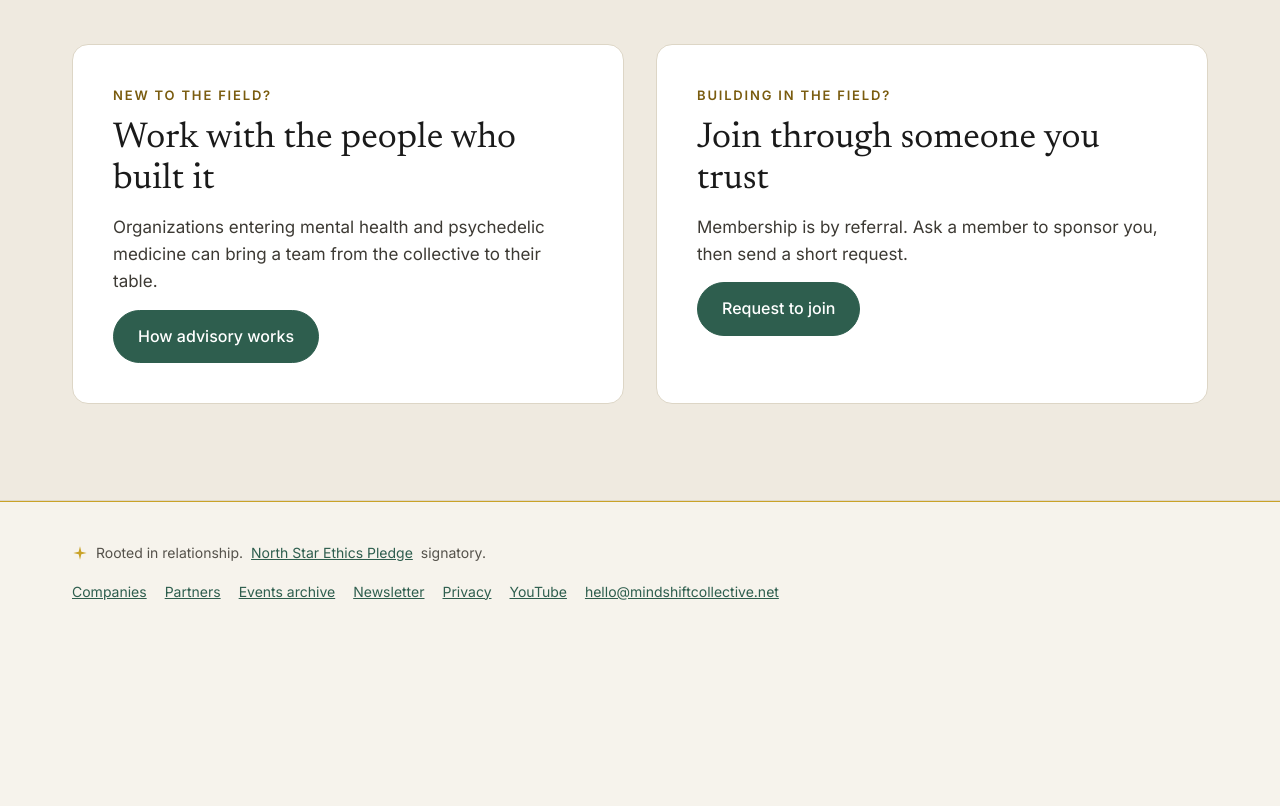
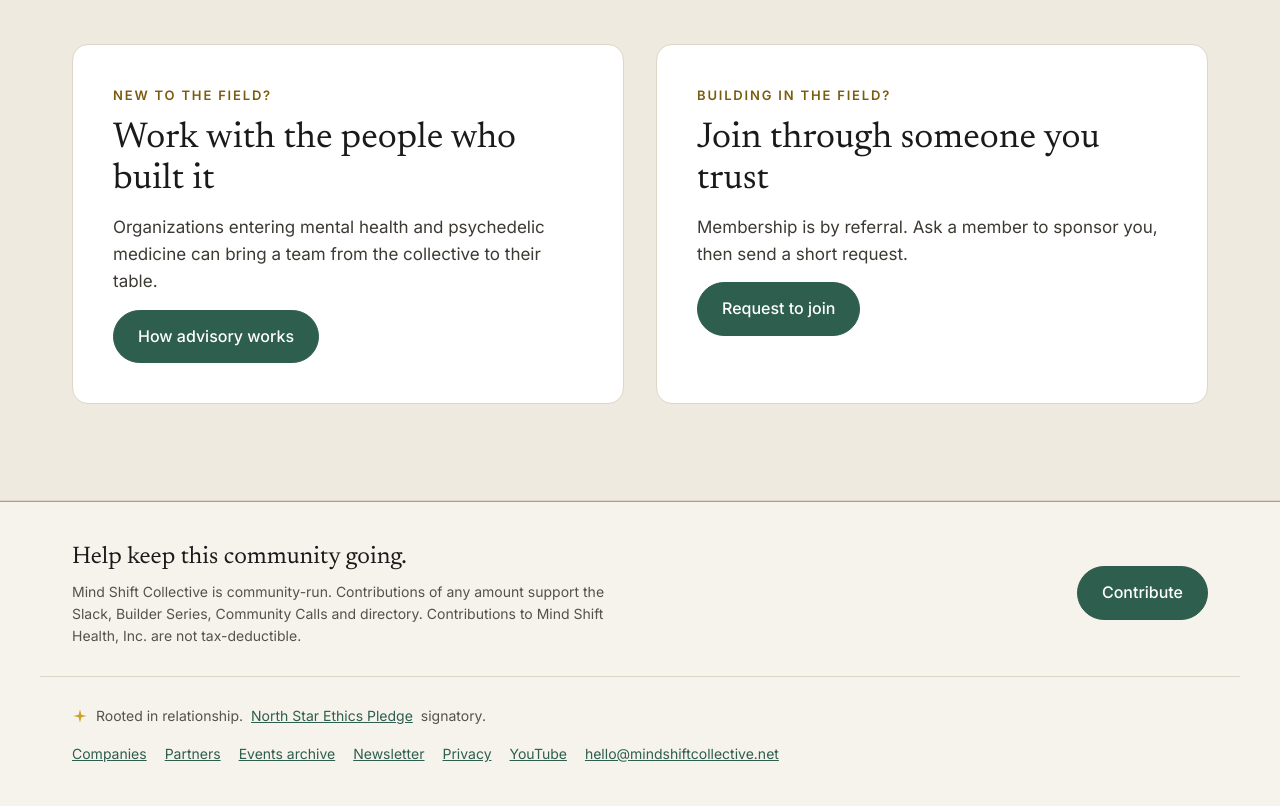
Before and after one commit to Mind-Shift-Collective/msc-website, an Astro site: page / in a window 1280 px wide. Shown: the part 5289-6095 px from the top of the page. Before the commit the page ends 5932 px from the top, so only its background shows below. Built offline with nearby package versions, Linux system fonts and the light colour scheme; Astro itself is replaced by a stand-in of ours.

Commit message:
Footer: Contribute button (Stripe pay-what-you-can link), not tax-deductible note
Co-Authored-By: Claude Opus 5.5 <noreply@anthropic.com>
Claude-Session: https://claude.ai/code/session_01XoJqMKEHH55ATc3MYJEmfw

```diff
--- a/src/layouts/Base.astro
+++ b/src/layouts/Base.astro
@@ -55,7 +55,14 @@ const isPreview = import.meta.env.PUBLIC_SITE_LIVE !== 'true';
     <slot />
   </main>
   <footer style="border-top:1px solid var(--gold);">
-    <div class="wrap row" style="justify-content:space-between;padding-top:40px;padding-bottom:40px;font-size:14px;color:var(--muted);">
+    <div class="wrap row contribute" style="justify-content:space-between;align-items:center;gap:16px 32px;padding-top:36px;padding-bottom:28px;border-bottom:1px solid var(--line);">
+      <div style="max-width:560px;">
+        <p style="margin:0;font-family:var(--serif);font-size:24px;color:var(--ink);">Help keep this community going.</p>
+        <p style="margin:4px 0 0;font-size:14px;color:var(--muted);">Mind Shift Collective is community-run. Contributions of any amount support the Slack, Builder Series, Community Calls and directory. Contributions to Mind Shift Health, Inc. are not tax-deductible.</p>
+      </div>
+      <a class="btn" href="https://buy.stripe.com/14A4gBgvK0fB2I9d9T8N201" target="_blank" rel="noopener">Contribute</a>
+    </div>
+    <div class="wrap row" style="justify-content:space-between;padding-top:28px;padding-bottom:40px;font-size:14px;color:var(--muted);">
       <span style="display:flex;align-items:center;gap:8px;">
         <svg width="16" height="16" viewBox="0 0 24 24" aria-hidden="true"><path d="M12 2 L14 10 L22 12 L14 14 L12 22 L10 14 L2 12 L10 10 Z" fill="#C9A227"></path></svg>
         Rooted in relationship. <a href="https://northstar.guide/ethicspledge">North Star Ethics Pledge</a> signatory.
```
